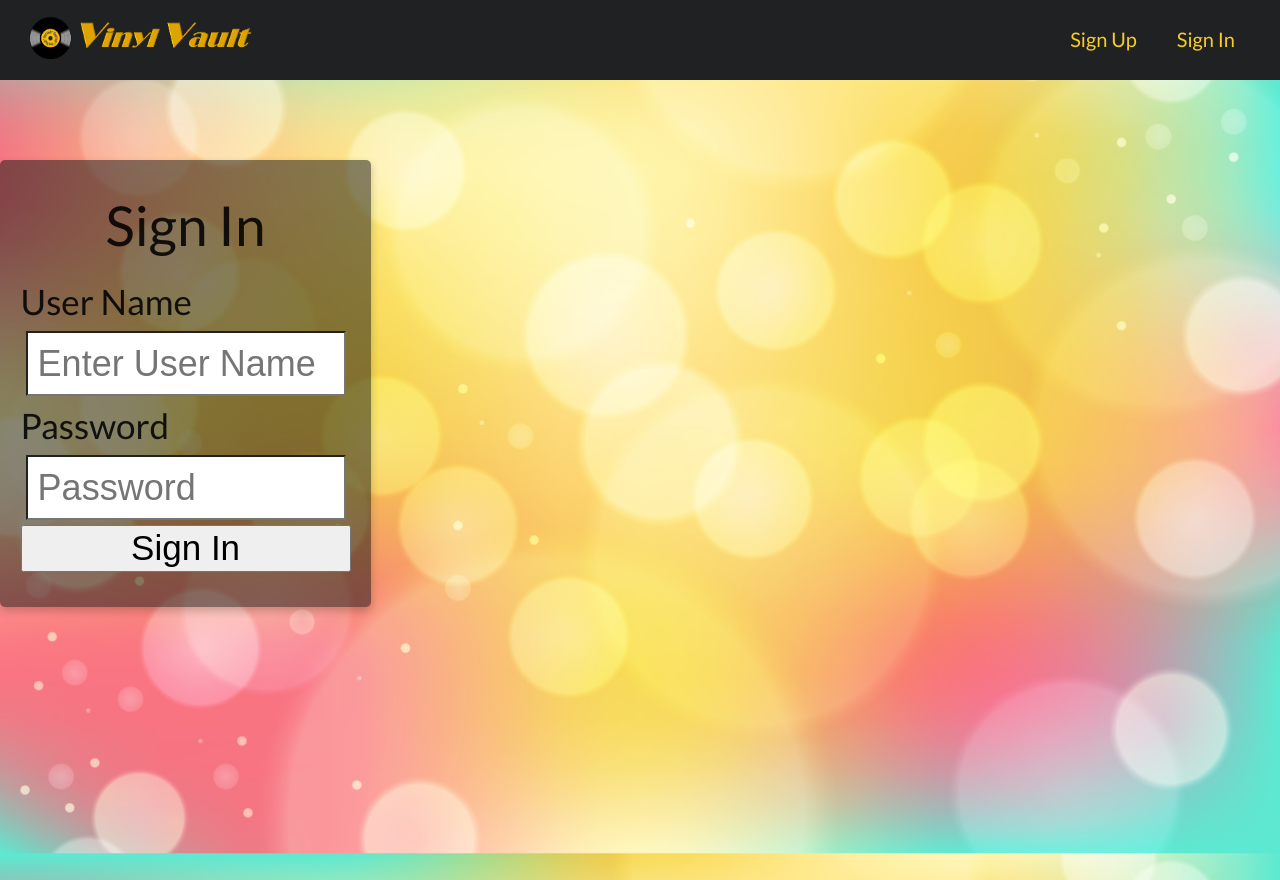
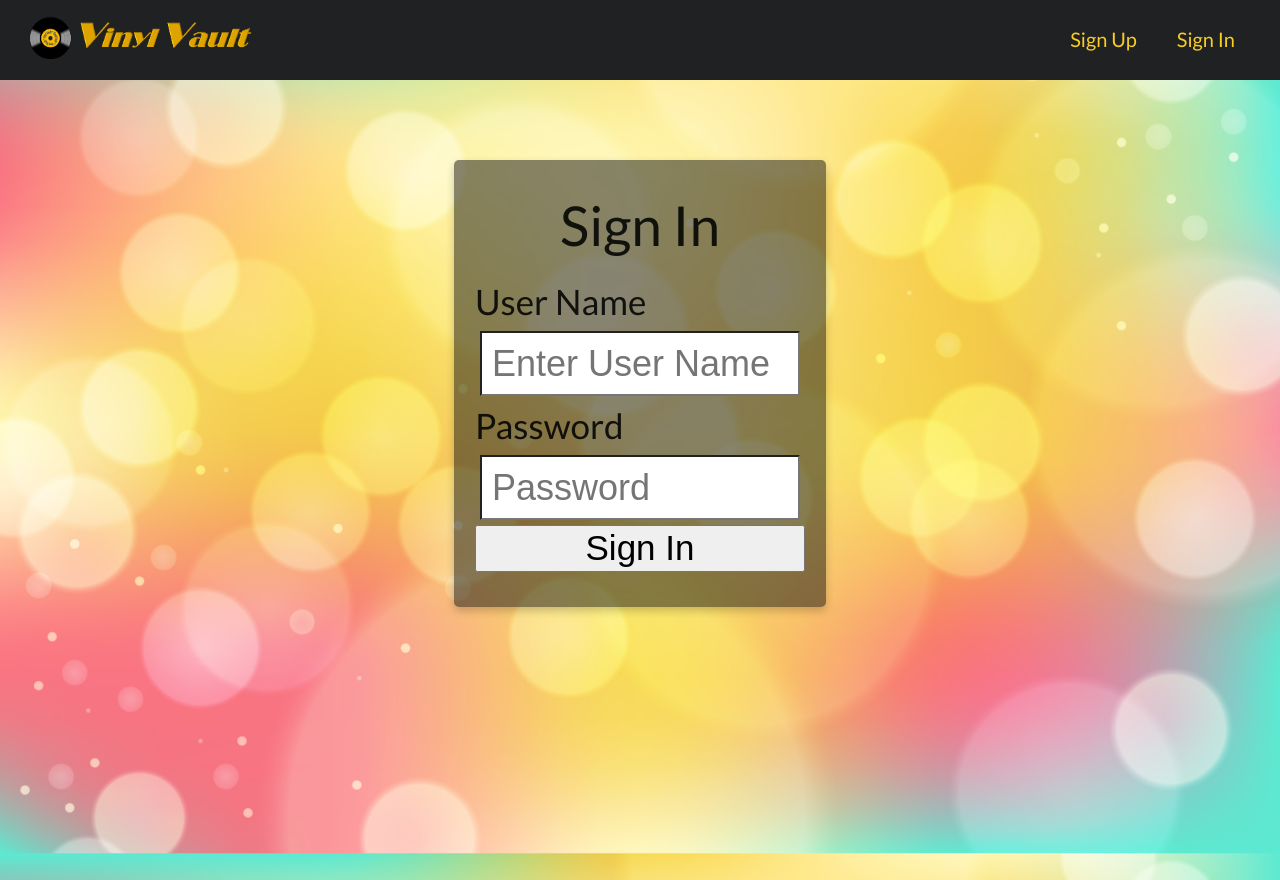
Before and after one commit to mnezz1131/Vinyl-Vault, a React (Create React App) app in the folder client/: page /sign-in in a window 1280 px wide. Built offline with nearby package versions, Linux system fonts and the light colour scheme; no server answers; a web font is replaced by a local one.

Commit message:
css sign in centered form

```diff
--- a/client/src/screens/SignIn/SignIn.css
+++ b/client/src/screens/SignIn/SignIn.css
@@ -1,4 +1,4 @@
-.sign--form-container{
+.sign-in-form-container{
   display: flex;
   flex-direction: column;
   align-items: center;
```
